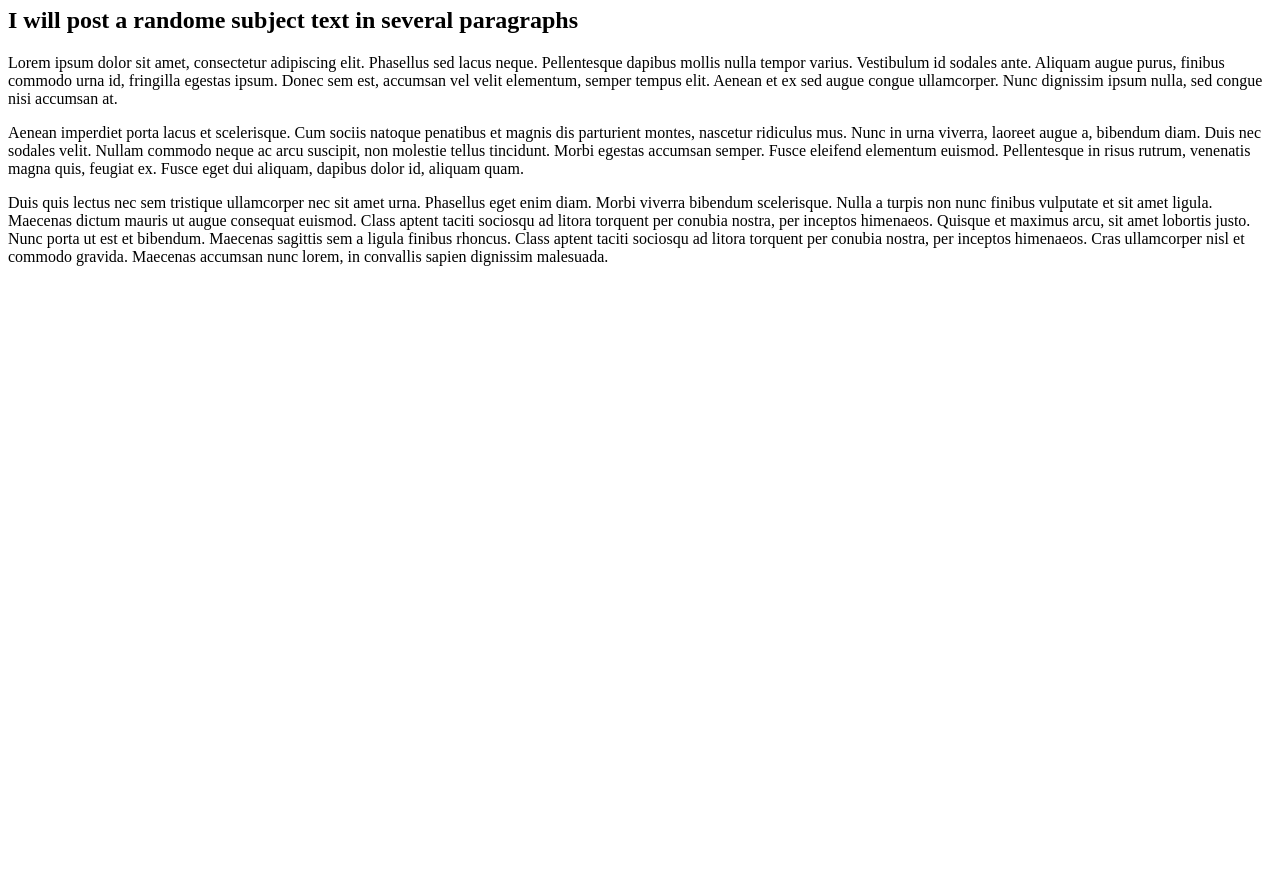
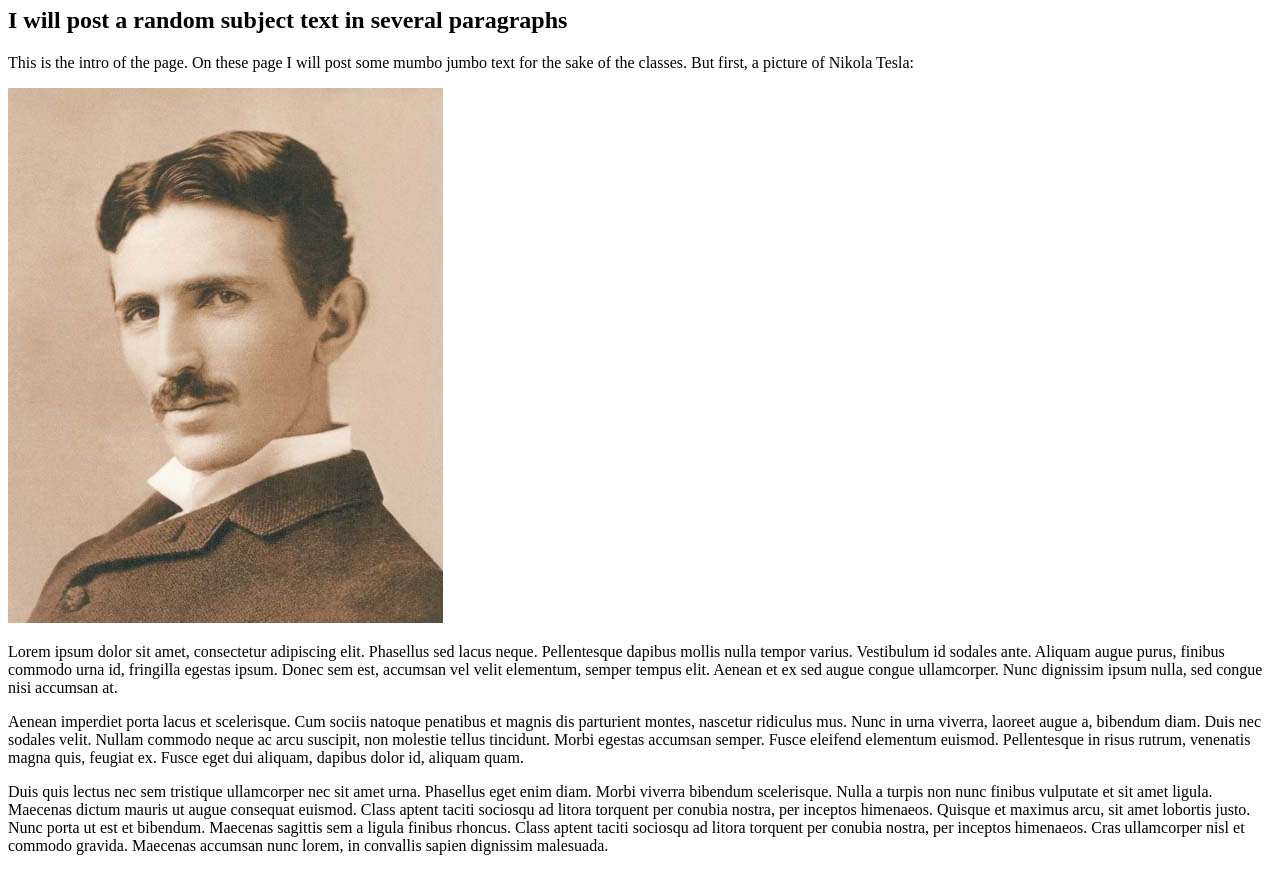
Before and after one commit to jombastic/boring-lecture, a plain HTML site: page boring-lecture.html in a window 1280 px wide. Shown: the part 73-944 px from the top of the page. Before the commit the page ends 800 px from the top, so only its background shows below. Drawn offline with Linux system fonts and the light colour scheme.

Commit message:
Add h2, p, img and class called intro for these elements

```diff
--- a/boring-lecture.html
+++ b/boring-lecture.html
@@ -5,7 +5,11 @@
   </head>
   <body>
     <h1>This is a boring lecture project</h1>
-    <h2>I will post a randome subject text in several paragraphs</h2>
+
+    <h2 class="intro">I will post a random subject text in several paragraphs</h2>
+    <p class="intro">This is the intro of the page. On these page I will post some mumbo jumbo
+      text for the sake of the classes. But first, a picture of Nikola Tesla:</p>
+    <img class="intro" src="img/nikola-tesla.jpg" alt="Nikola Tesla"/>
 
     <p>Lorem ipsum dolor sit amet, consectetur adipiscing elit. Phasellus sed
       lacus neque. Pellentesque dapibus mollis nulla tempor varius. Vestibulum
```
Also changed, not shown: img/nikola-tesla.jpg (added).
